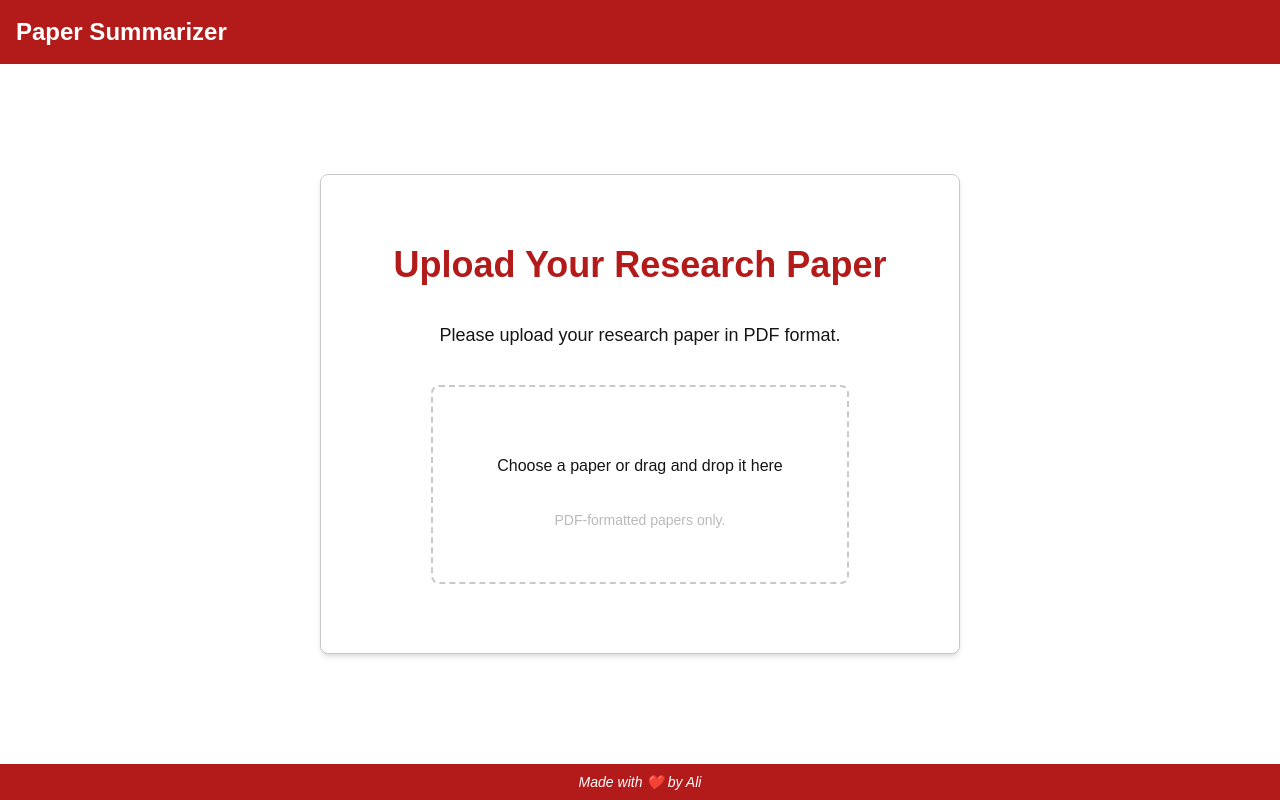
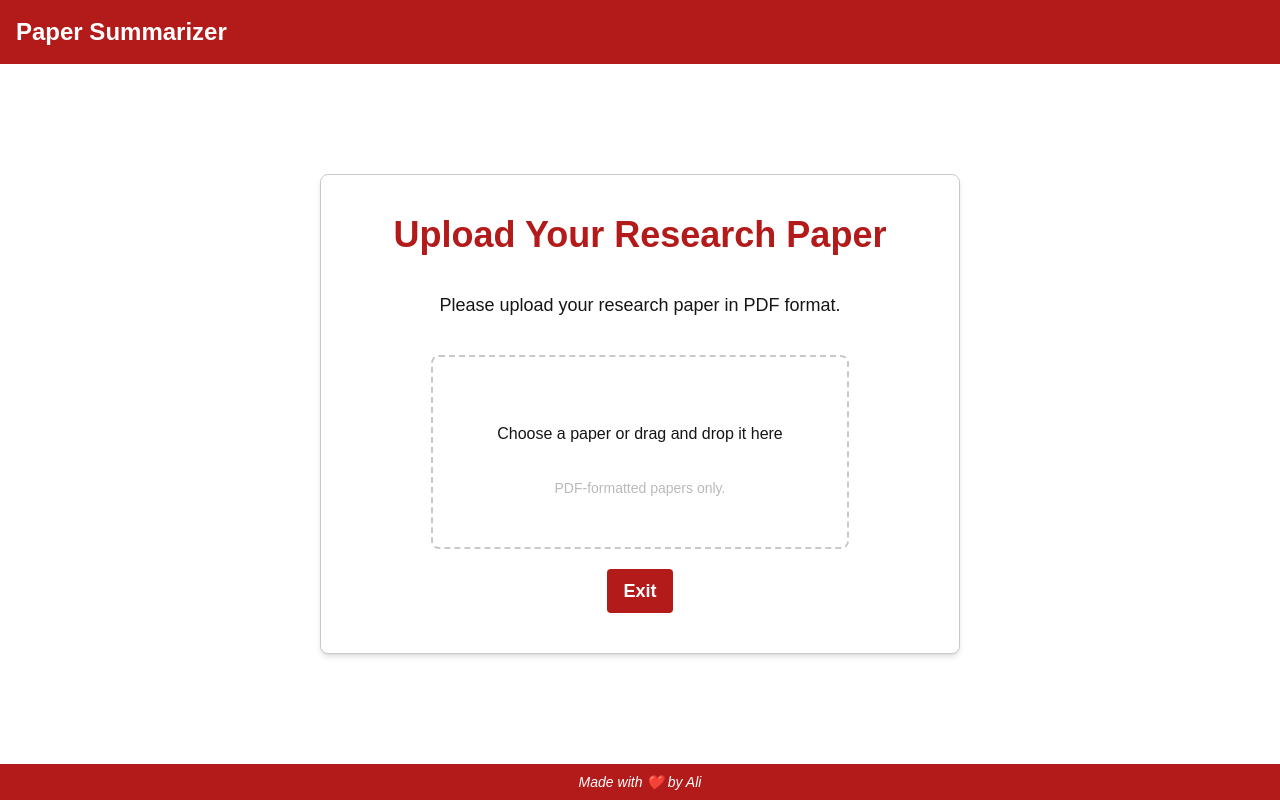
Before and after one commit to alimomennasab/paper-summarizer, a Next.js app in the folder frontend/: page / in a window 1280 px wide. Both pictures are taken after a click on the button "Upload Your Paper". Built offline with nearby package versions, Linux system fonts and the light colour scheme.

Commit message:
close button on upload popup

```diff
--- a/frontend/src/app/components/SummarizeButton.tsx
+++ b/frontend/src/app/components/SummarizeButton.tsx
@@ -18,7 +18,7 @@ export default function SummarizeButton({uploadedPDF, fileName}: SummarizeButton
 
     return (
     <button
-    className="p-10 mt-4 bg-[var(--foreground)] text-[var(--background)] font-bold text-lg px-4 py-2 rounded hover:bg-[var(--foreground-hover)] transition-colors duration-200"
+    className="bg-[var(--foreground)] text-[var(--background)] font-bold text-lg px-4 py-2 rounded hover:bg-[var(--foreground-hover)] transition-colors duration-200"
     onClick={handleClick}
     >
         Summarize Paper
--- a/frontend/src/app/components/UploadArea.tsx
+++ b/frontend/src/app/components/UploadArea.tsx
@@ -4,11 +4,18 @@ import React, { useState } from "react";
 import SummarizeButton from "./SummarizeButton";
 
 export default function UploadArea() {
-  const [buttonClick, setButtonClick] = useState(false);
+  const [uploadButtonClick, setUploadButtonClick] = useState(false);
+  const [closeButtonClick, setCloseButtonClick] = useState(false);
   const [file, setFile] = useState<File | null>(null);
 
-  const handleClick = () => {
-    setButtonClick(!buttonClick);
+  const handleSummarizeClick = () => {
+    setUploadButtonClick(!uploadButtonClick);
+  }
+
+  const handleCloseClick = () => {
+    setCloseButtonClick(!closeButtonClick);
+    setFile(null);
+    setUploadButtonClick(false);
   }
 
   const handleFileUpload = (uploadedFile: React.SetStateAction<File | null>) => {
@@ -20,12 +27,12 @@ export default function UploadArea() {
       <div className="flex flex-col items-center justify-center">
         <button
         className="p-10 bg-[var(--foreground)] text-[var(--background)] font-bold text-lg px-4 py-2 rounded hover:bg-[var(--foreground-hover)] transition-colors duration-200"
-        onClick={handleClick}
+        onClick={handleSummarizeClick}
         >
           Upload Your Paper
         </button>
       </div>
-      {buttonClick && (
+      {uploadButtonClick && (
           // Upload popup
           <div className="absolute bg-[var(--background)] flex flex-col items-center justify-center w-1/2 h-1/2 overflow-hidden border border-[var(--border-color)] rounded-lg p-10 shadow-md gap-5 min-h-[60vh] max-h-[90vh] overflow-y-auto">
             <h1 className="text-4xl font-bold text-center">
@@ -57,12 +64,22 @@ export default function UploadArea() {
               </p>
             </div>
             {file && (
-              <div className="text-center text-[var(--dark)]">
-                <p className="text-lg font-semibold">File Selected:</p>
-                <p className="text-md">{file.name}</p>
+                <div className="text-center text-[var(--dark)]">
+                  <p className="text-lg font-semibold">File Selected:</p>
+                  <p className="text-md">{file.name}</p>
+                </div>
+              )}
+            <div className="flex flex-row justify-center items-center gap-4">
+              <button
+                className="bg-[var(--foreground)] text-[var(--background)] font-bold text-lg px-4 py-2 rounded hover:bg-[var(--foreground-hover)] transition-colors duration-200"
+                onClick={handleCloseClick}
+              >
+                Exit
+              </button>
+              {file && (
                 <SummarizeButton uploadedPDF={file} fileName={file.name} />
-              </div>
-            )}
+              )}
+            </div>
           </div>
         )}
     </>
```
